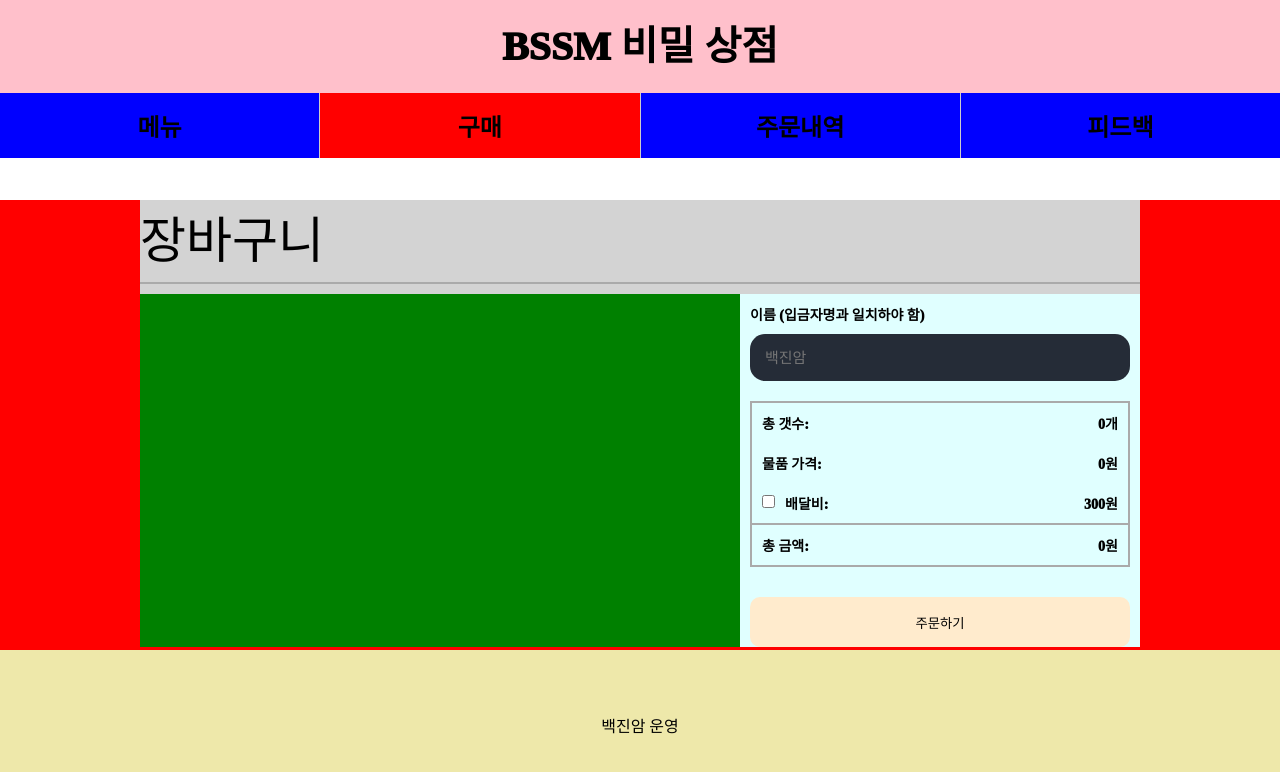
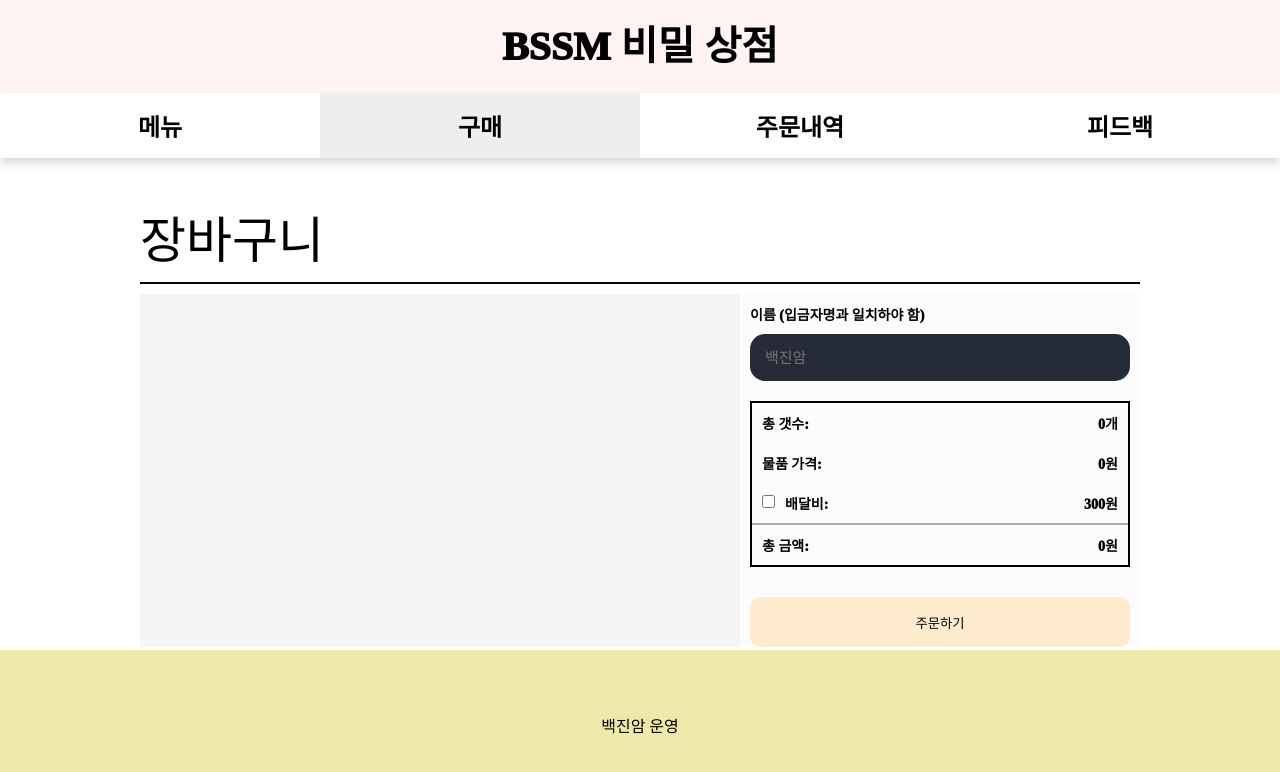
Before and after one commit to Jinam503/BSSM-Secret-Shop, a React (Create React App) app: page /purchase in a window 1280 px wide. Shown: the top 772 px of the page. Built offline with nearby package versions, Linux system fonts and the light colour scheme.

Commit message:
구매,메뉴 색 조정

```diff
--- a/src/components/Header.js
+++ b/src/components/Header.js
@@ -55,7 +55,6 @@ const HeaderContainer = styled.div`
   left: 0;
   right: 0;
   height: 150px;
-  background-color: palegoldenrod;
   display: flex;
   flex-direction: column;
   justify-content: center;
@@ -70,12 +69,13 @@ const HeaderDiv = styled.div`
   font-weight: 1000;
   height: 100px;
   width: 100%;
-  background-color: pink;
+  background-color: #fff3f3;
 `;
 
 const MenuContainer = styled.div`
   display: flex;
   width: 100%;
+  box-shadow: 0px 6px 8px #dddddd;
 `;
 
 const MenuItem = styled(Link)`
@@ -86,19 +86,16 @@ const MenuItem = styled(Link)`
   padding: 15px 0;
   flex: 1;
   text-align: center;
-  border-right: 1px solid #ccc;
-  transition: background-color 0.3s ease;
-  background-color: ${({ current }) => (current ? "red" : "blue")};
+  transition: background-color 0.15s ease;
+  background-color: ${({ current }) => (current ? "#eeeeee" : "white")};
+  z-index: 1;
 
   &:hover {
-    background-color: #f0f0f0;
+    background-color: #eeeeee;
+    transform: scale(1.05);
   }
 
   &:last-child {
     border-right: none;
   }
-
-  &.active {
-    background-color: #c5e1a5;
-  }
 `;
--- a/src/components/Product.js
+++ b/src/components/Product.js
@@ -61,8 +61,8 @@ const Product = () => {
                 <ItemName>{item.name}</ItemName>
                 <ItemPrice>{item.price}원</ItemPrice>
               </ItemInfo>
-              <ItemStock>
-                <LightText>남아있는 재고:</LightText>
+              <ItemStock style={{ marginRight: "15px" }}>
+                <LightText>남아있는 재고:&nbsp;</LightText>
                 <BoldText style={{ fontSize: "18px" }}>{item.stock}</BoldText>
               </ItemStock>
               <AddToCartButton onClick={() => AddProductToCart(item)}>
@@ -96,11 +96,10 @@ const ItemStock = styled.div`
   align-items: center;
   margin-left: auto;
   height: 50px;
-  background-color: lawngreen;
 `;
 const Item = styled.div`
   display: flex;
-  background-color: grey;
+  background-color: #ececec;
   padding: 10px;
   margin: 10px;
   width: 600px;
@@ -127,7 +126,6 @@ const ItemPrice = styled.div``;
 const Content = styled.div`
   height: auto;
   min-height: 100%;
-  background-color: red;
   padding-top: 150px;
 `;
 
@@ -137,7 +135,6 @@ const Container = styled.div`
   display: flex;
   align-items: center;
   flex-direction: column;
-  background-color: red;
 
   > * {
     flex-shrink: 1;
--- a/src/components/Purchase.js
+++ b/src/components/Purchase.js
@@ -113,7 +113,7 @@ const Purchase = () => {
           <p style={{ fontSize: "50px", marginBottom: "10px" }}>장바구니</p>
           <div
             style={{
-              borderBottom: "2px solid #aaa",
+              borderBottom: "2px solid #000000",
               marginBottom: "10px",
             }}
           />
@@ -264,7 +264,6 @@ const ProductDeleteButton = styled.button`
 const ButtonsBox = styled.div`
   display: flex;
   width: 100px;
-  background-color: red;
   justify-content: space-between;
 `;
 const AmountAddButton = styled.button`
@@ -322,7 +321,7 @@ const Price = styled.div`
   align-items: center;
 `;
 const PriceBox = styled.div`
-  border: 2px solid #aaa;
+  border: 2px solid #000000;
   width: 380px;
   margin-left: 10px;
   margin-right: 10px;
@@ -330,7 +329,6 @@ const PriceBox = styled.div`
 const TitleDiv = styled.div`
   justify-content: flex-end;
   color: black;
-  background-color: lightgray;
   width: 1000px;
 `;
 const CartDiv = styled.div`
@@ -341,7 +339,7 @@ const CartPrice = styled.div`
   display: flex;
   align-items: center;
   flex-direction: column;
-  background-color: lightcyan;
+  background-color: #fcfcfc;
 `;
 const Container = styled.div`
   min-height: calc(100vh - 350px);
@@ -349,7 +347,6 @@ const Container = styled.div`
   display: flex;
   align-items: center;
   flex-direction: column;
-  background-color: red;
 
   > * {
     flex-shrink: 1;
@@ -360,13 +357,12 @@ const CartList = styled.div`
   flex-direction: column;
   display: flex;
   width: 600px;
-  background-color: green;
+  background-color: #f5f5f5;
 `;
 const CartItem = styled.div`
   display: flex;
   align-items: center;
 
-  background-color: lavender;
   margin: 10px;
   height: 120px;
   width: 580px;
```
